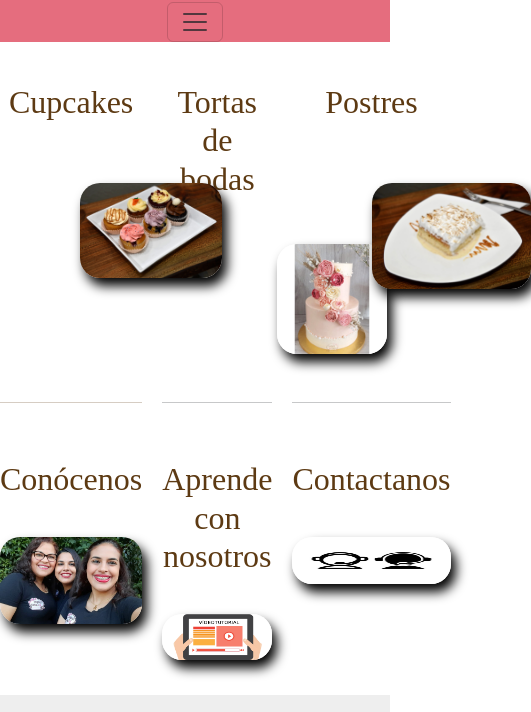
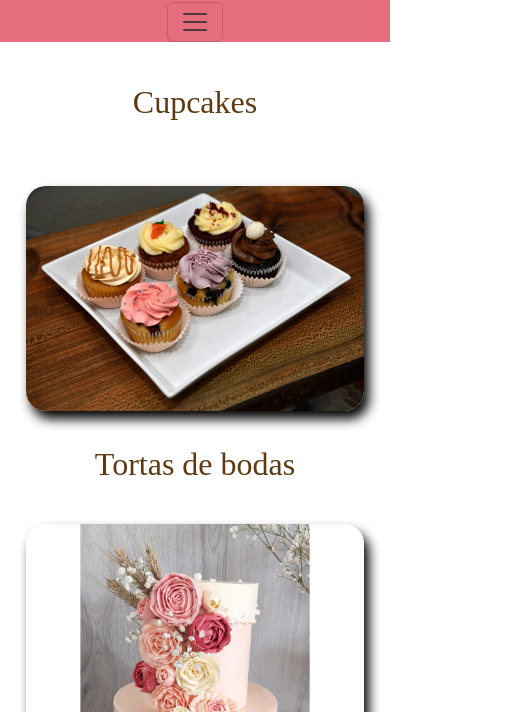
Before and after one commit to Rodriguezmujica/Pasteleria-evelyn, a plain HTML site: page index.html in a window 390 px wide. Shown: the part 108-820 px from the top of the page, 531 px wide, since content can reach past the window. Drawn offline with nearby package versions, Linux system fonts and the light colour scheme; a web font is replaced by a local one.

Commit message:
pasando a responsive1

```diff
--- a/CSS/style.css
+++ b/CSS/style.css
@@ -223,6 +223,104 @@ ul li img {
       transform: scale(1.3);
       transition: transform 0.3s ease-in-out; }
 
+@media (max-width: 768px) {
+  .section1 {
+    grid-area: section1; }
+    .section1 img {
+      position: relative;
+      top: 27px;
+      width: 40vh;
+      left: 0px;
+      max-width: 100%;
+      border-radius: 20px;
+      box-shadow: 5px 8px 12px black; }
+      .section1 img:hover {
+        max-width: 100%;
+        border-radius: 20px;
+        box-shadow: 5px 8px 12px black;
+        -webkit-transform: scale(1.3);
+        transform: scale(1.3);
+        transition: transform 0.3s ease-in-out; }
+  .section3 {
+    grid-area: section3; }
+    .section3 img {
+      position: relative;
+      top: 27px;
+      width: 40vh;
+      left: 0px;
+      max-width: 100%;
+      border-radius: 20px;
+      box-shadow: 5px 8px 12px black; }
+      .section3 img:hover {
+        max-width: 100%;
+        border-radius: 20px;
+        box-shadow: 5px 8px 12px black;
+        -webkit-transform: scale(1.3);
+        transform: scale(1.3);
+        transition: transform 0.3s ease-in-out; }
+  .contenido1 {
+    display: flex;
+    flex-direction: column;
+    align-items: center; }
+    .contenido1 a {
+      text-decoration: none; }
+    .contenido1 h2 {
+      font-size: xx-large;
+      font-family: "bangers";
+      text-align: center;
+      overflow: hidden;
+      padding-top: 41px;
+      padding-bottom: 30px;
+      color: #5D3A13; }
+      .contenido1 h2:hover {
+        -webkit-transform: scale(1.3);
+        transform: scale(1.3); }
+  .section2 {
+    grid-area: section2; }
+    .section2 img {
+      width: 40vh;
+      position: relative;
+      top: 2px;
+      max-width: 100%;
+      border-radius: 20px;
+      box-shadow: 5px 8px 12px black;
+      left: 0px; }
+      .section2 img:hover {
+        max-width: 100%;
+        border-radius: 20px;
+        box-shadow: 5px 8px 12px black;
+        -webkit-transform: scale(1.3);
+        transform: scale(1.3);
+        transition: transform 0.3s ease-in-out; }
+  .aprende {
+    grid-area: aprende; }
+    .aprende img {
+      height: 30vw;
+      width: 43vh;
+      max-width: 100%;
+      border-radius: 20px;
+      box-shadow: 5px 8px 12px black; }
+  .contacto1 {
+    text-align: center;
+    margin-top: 20px; }
+    .contacto1 img {
+      height: 27vw;
+      width: 387px;
+      max-width: 100%;
+      border-radius: 20px;
+      box-shadow: 5px 8px 12px black; }
+      .contacto1 img:hover {
+        max-width: 100%;
+        border-radius: 20px;
+        box-shadow: 5px 8px 12px black;
+        -webkit-transform: scale(1.3);
+        transform: scale(1.3);
+        transition: transform 0.3s ease-in-out; } }
+
+@media (max-width: 480px) {
+  .nueva-seccion {
+    display: none; } }
+
 .conoceme {
   display: flex;
   flex-direction: column;
--- a/scss/Pages/_main-index.scss
+++ b/scss/Pages/_main-index.scss
@@ -3,8 +3,11 @@
   grid-template-columns: repeat(3, 1fr);
   grid-gap: 20px;
   padding-bottom: 35px;
+
   a {
-        text-decoration: none;}
+    text-decoration: none;
+  }
+
   h2 {
     font-size: xx-large;
     font-family: "bangers";
@@ -20,6 +23,7 @@
     }
   }
 }
+
 .section1 {
   img {
     position: relative;
@@ -29,42 +33,7 @@
     max-width: 100%;
     border-radius: 20px;
     box-shadow: 5px 8px 12px black;
-        &:hover {  max-width: 100%;
-            border-radius: 20px;
-            box-shadow: 5px 8px 12px black;
-            -webkit-transform: scale(1.3);
-            transform: scale(1.3);
-            transition: transform 0.3s ease-in-out;
-        }
-      }
-  }
-  .section2 {
-    img {
-        width: 35vh;
-        position: relative;
-        top: 8px;
-        left: 115px;
-        max-width: 100%;
-        border-radius: 20px;
-        box-shadow: 5px 8px 12px black;
-        &:hover {  max-width: 100%;
-            border-radius: 20px;
-            box-shadow: 5px 8px 12px black;
-            -webkit-transform: scale(1.3);
-            transform: scale(1.3);
-            transition: transform 0.3s ease-in-out;
-        }
-      }
-  }
-  .section3 {
-    img {
-        position: relative;
-        top: 24px;
-        width: 42vh;
-        left: 80px;
-        max-width: 100%;
-        border-radius: 20px;
-        box-shadow: 5px 8px 12px black;
+
     &:hover {
       max-width: 100%;
       border-radius: 20px;
@@ -75,16 +44,17 @@
     }
   }
 }
-  .conocenos {
-    color: #5D3A13;
-    text-align: center;
-    font-size: xx-large;
-    margin-top: 20px;
+
+.section2 {
   img {
-        width: 340px;
+    width: 35vh;
+    position: relative;
+    top: 8px;
+    left: 115px;
     max-width: 100%;
     border-radius: 20px;
     box-shadow: 5px 8px 12px black;
+
     &:hover {
       max-width: 100%;
       border-radius: 20px;
@@ -95,15 +65,17 @@
     }
   }
 }
-  .aprende {
-    text-align: center;
-    margin-top: 20px;
+
+.section3 {
   img {
-        height: 12vw;
-        width: 40vh;
+    position: relative;
+    top: 24px;
+    width: 42vh;
+    left: 80px;
     max-width: 100%;
     border-radius: 20px;
     box-shadow: 5px 8px 12px black;
+
     &:hover {
       max-width: 100%;
       border-radius: 20px;
@@ -114,15 +86,19 @@
     }
   }
 }
-  .contacto1 {
+
+.conocenos {
+  color: #5D3A13;
   text-align: center;
+  font-size: xx-large;
   margin-top: 20px;
+
   img {
-      height: 12vw;
-      width: 387px;
+    width: 340px;
     max-width: 100%;
     border-radius: 20px;
     box-shadow: 5px 8px 12px black;
+
     &:hover {
       max-width: 100%;
       border-radius: 20px;
@@ -133,3 +109,183 @@
     }
   }
 }
+
+.aprende {
+  text-align: center;
+  margin-top: 20px;
+
+  img {
+    height: 12vw;
+    width: 40vh;
+    max-width: 100%;
+    border-radius: 20px;
+    box-shadow: 5px 8px 12px black;
+
+    &:hover {
+      max-width: 100%;
+      border-radius: 20px;
+      box-shadow: 5px 8px 12px black;
+      -webkit-transform: scale(1.3);
+      transform: scale(1.3);
+      transition: transform 0.3s ease-in-out;
+    }
+  }
+}
+
+.contacto1 {
+  text-align: center;
+  margin-top: 20px;
+
+  img {
+    height: 12vw;
+    width: 387px;
+    max-width: 100%;
+    border-radius: 20px;
+    box-shadow: 5px 8px 12px black;
+
+    &:hover {
+      max-width: 100%;
+      border-radius: 20px;
+      box-shadow: 5px 8px 12px black;
+      -webkit-transform: scale(1.3);
+      transform: scale(1.3);
+      transition: transform 0.3s ease-in-out;
+    }
+  }
+}
+
+@media (max-width: 768px) {
+
+  .section1 {
+    grid-area: section1;
+
+    img {
+      position: relative;
+      top: 27px;
+      width: 40vh;
+      left: 0px;
+      max-width: 100%;
+      border-radius: 20px;
+      box-shadow: 5px 8px 12px black;
+
+      &:hover {
+        max-width: 100%;
+        border-radius: 20px;
+        box-shadow: 5px 8px 12px black;
+        -webkit-transform: scale(1.3);
+        transform: scale(1.3);
+        transition: transform 0.3s ease-in-out;
+      }
+    }
+  }
+
+  .section3 {
+    grid-area: section3;
+
+    img {
+      position: relative;
+      top: 27px;
+      width: 40vh;
+      left: 0px;
+      max-width: 100%;
+      border-radius: 20px;
+      box-shadow: 5px 8px 12px black;
+
+      &:hover {
+        max-width: 100%;
+        border-radius: 20px;
+        box-shadow: 5px 8px 12px black;
+        -webkit-transform: scale(1.3);
+        transform: scale(1.3);
+        transition: transform 0.3s ease-in-out;
+      }
+    }
+  }
+
+  .contenido1 {
+ display: flex;
+ flex-direction: column;
+ align-items: center;
+    a {
+      text-decoration: none;
+    }
+
+    h2 {
+      font-size: xx-large;
+      font-family: "bangers";
+      text-align: center;
+      overflow: hidden;
+      padding-top: 41px;
+      padding-bottom: 30px;
+      color: #5D3A13;
+
+      &:hover {
+        -webkit-transform: scale(1.3);
+        transform: scale(1.3);
+      }
+    }
+  }
+
+  .section2 {
+    grid-area: section2;
+
+    img {
+      width: 40vh;
+      position: relative;
+      top: 2px;
+      max-width: 100%;
+      border-radius: 20px;
+      box-shadow: 5px 8px 12px black;
+      left: 0px;
+
+      &:hover {
+        max-width: 100%;
+        border-radius: 20px;
+        box-shadow: 5px 8px 12px black;
+        -webkit-transform: scale(1.3);
+        transform: scale(1.3);
+        transition: transform 0.3s ease-in-out;
+      }
+    }
+  }
+
+
+  .aprende {
+    grid-area: aprende;
+    img {
+      height: 30vw;
+      width: 43vh;
+      max-width: 100%;
+      border-radius: 20px;
+      box-shadow: 5px 8px 12px black;
+    }
+  }
+  .contacto1 {
+    text-align: center;
+    margin-top: 20px;
+
+    img {
+      height: 27vw;
+      width: 387px;
+      max-width: 100%;
+      border-radius: 20px;
+      box-shadow: 5px 8px 12px black;
+
+      &:hover {
+        max-width: 100%;
+        border-radius: 20px;
+        box-shadow: 5px 8px 12px black;
+        -webkit-transform: scale(1.3);
+        transform: scale(1.3);
+        transition: transform 0.3s ease-in-out;
+      }
+    }
+  }
+
+}
+
+@media (max-width: 480px) {
+  .nueva-seccion {
+    display: none;
+  }
+}
```
Lines whose indentation alone changed are shown as unchanged.
